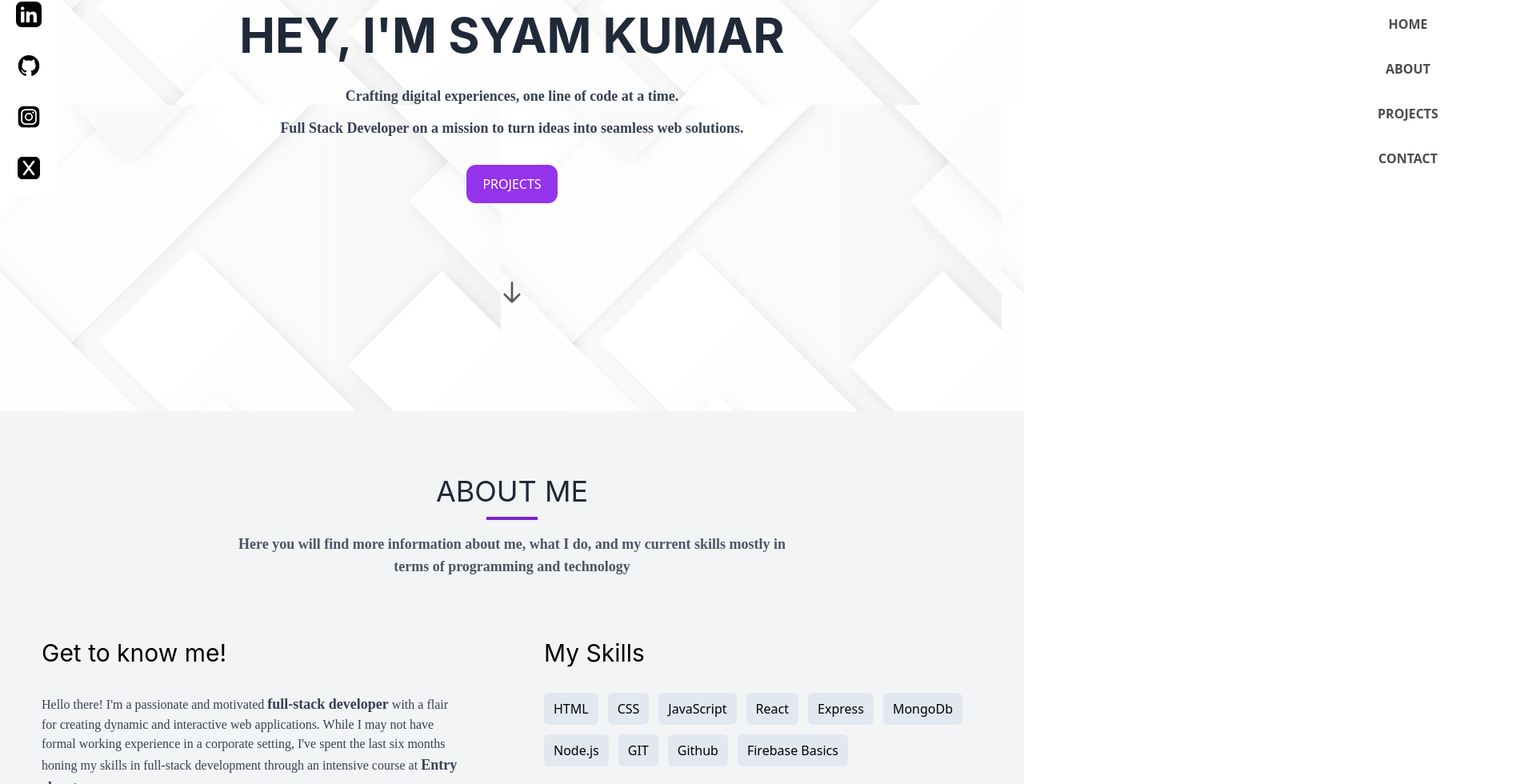
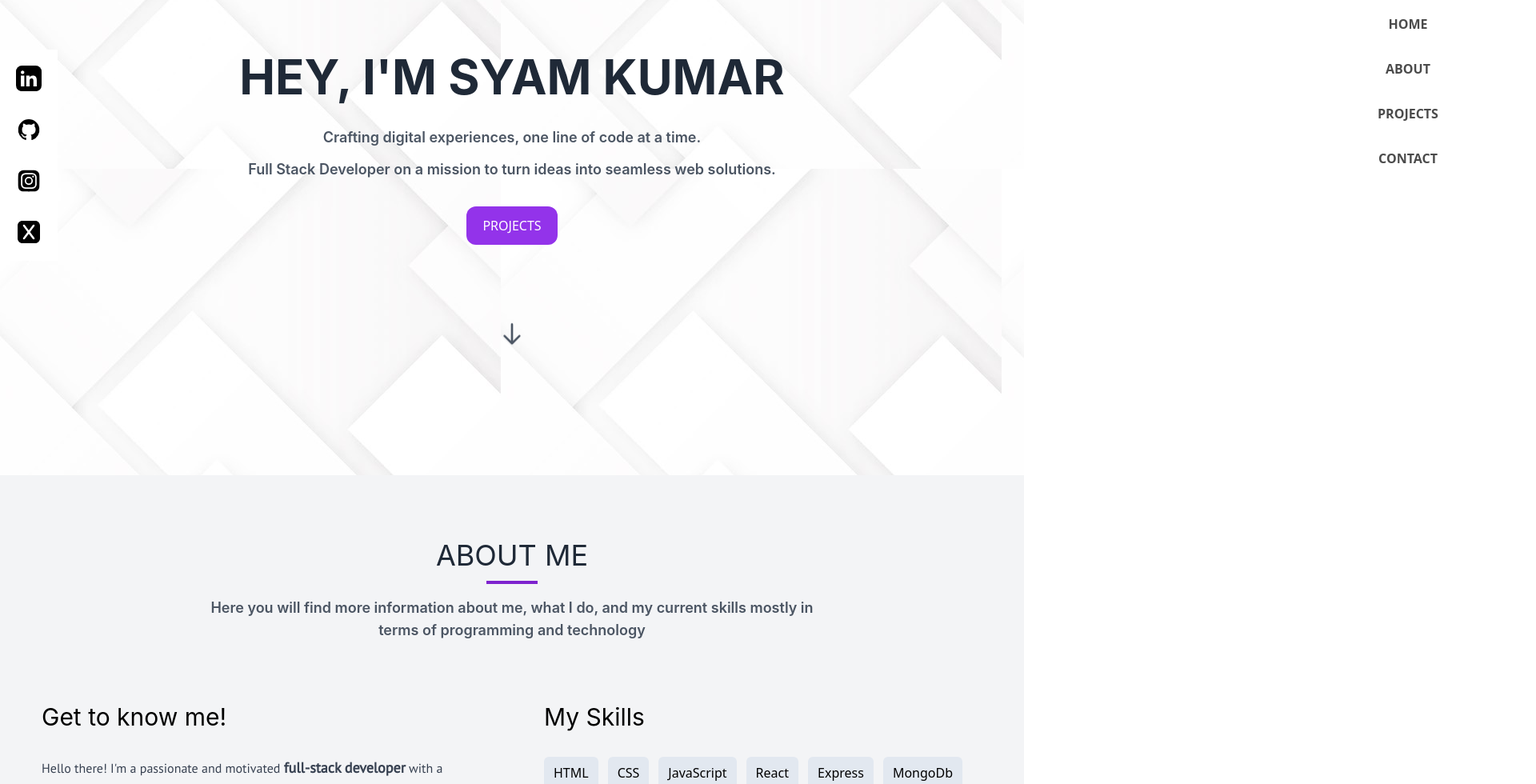
Before and after one commit to syamkumar6/my_web, a React (Vite) app: page / in a window 1280 px wide. Shown: the part 286-1266 px from the top of the page at 80% size, 1920 px wide, since content can reach past the window. Built offline with nearby package versions, Linux system fonts and the light colour scheme.

Commit message:
version change

```diff
--- a/index.html
+++ b/index.html
@@ -4,6 +4,9 @@
     <meta charset="UTF-8" />
     <link rel="icon" type="image/svg+xml" href="./src/assets/weblogo.png" />
     <meta name="viewport" content="width=device-width, initial-scale=1.0" />
+    <link rel="preconnect" href="https://fonts.googleapis.com">
+    <link rel="preconnect" href="https://fonts.gstatic.com" crossorigin>
+    <link href="https://fonts.googleapis.com/css2?family=PT+Sans&display=swap" rel="stylesheet">
     <title>Syam kumar</title>
   </head>
   <body>
--- a/src/App.jsx
+++ b/src/App.jsx
@@ -5,14 +5,16 @@ import Header from './Components/Header/Header'
 import Home from './Components/Home/Home'
 import Projects from './Components/Projects/Projects'
 import Contact from './Components/Contact/Contact'
+import Headroom from 'react-headroom';
 
 function App() {
 
 
   return (
     <>
+    <Headroom style={{ zIndex: 100 }}>
     <Header/>
-
+    </Headroom>
     <main>
       <Home/>
       <About/>
--- a/src/Components/About/About.jsx
+++ b/src/Components/About/About.jsx
@@ -39,7 +39,7 @@ function About() {
             ABOUT ME
             <p className="border-b-4 border-purple-700 border-full mt-3 w-16 place-self-center"></p>
         </h2>
-        <p className="text-center font-customFont2 text-lg text-gray-600 font-semibold">
+        <p className="text-center font-customFont1 text-lg text-gray-600 font-semibold">
           Here you will find more information about me, what I do, and my
           current skills mostly in <br className="hidden lg:block"/> terms of programming and technology
         </p>
--- a/src/Components/Contact/Contact.jsx
+++ b/src/Components/Contact/Contact.jsx
@@ -26,14 +26,14 @@ function Contact() {
   return (
     <div id='contacts'  onSubmit={sendEmail} className="flex flex-col items-center pt-8" style={{ backgroundImage: `url(${backgroundImage})` }} >
         <div className="flex flex-col items-center gap-8 mt-8 px-4">
-            <h3 className="text-4xl font-bold mt-8 text-gray-800 flex flex-col items-center">
+            <h3 className="text-4xl font-customFont1 mt-8 text-gray-800 flex flex-col items-center">
               CONTACT
               <p className="border-b-4 border-purple-700 border-full mt-3 w-16 place-self-center"></p>
             </h3>
-            <p className="text-center text-lg font-customFont2 font-semibold text-gray-600 mb-6">Feel free to Contact me by submitting the form below and I will get back to you as soon as <br className='hidden lg:block'/> possible</p>
+            <p className="text-center text-lg font-customFont1 font-semibold text-gray-600 mb-6">Feel free to Contact me by submitting the form below and I will get back to you as soon as <br className='hidden lg:block'/> possible</p>
         </div>
 
-            <form className="flex flex-col gap-4 w-1/2 bg-gray-100 p-8 rounded mb-8">
+            <form className="flex flex-col gap-4 lg:w-1/2 bg-gray-100 p-8 rounded mb-8">
                 <label htmlFor="name" className="font-semibold">Name</label>
                 <input type="text" id="name" placeholder="Enter Your Name" name='user_name' className="rounded px-3 py-4 outline-none"/>
 
--- a/src/Components/Header/Header.jsx
+++ b/src/Components/Header/Header.jsx
@@ -8,9 +8,10 @@ function Header() {
   return (
     <div className="relative">
       <div
-        className={`fixed top-0 right-0 w-3/4 h-full bg-white z-50 transition-all duration-300 ${
+        className={`fixed top-0 right-0 w-3/4 h-screen bg-white transition-all duration-300 ${
           drawerVisible ? "translate-x-0" : "translate-x-full"}`}>
         <button
+          style={{ zIndex: 100 }}
           onClick={() => {setDrawerVisible(false)}}
           className="w-12 absolute top-6 right-6">
           <img src={CloseIcon} alt="" className="" />
@@ -35,7 +36,7 @@ function Header() {
 
       </div>
 
-      <header className="w-screen flex justify-between items-center px-6 py-3 h-20 bg-white fixed shadow z-40">
+      <header className="w-screen flex justify-between items-center px-6 py-3 h-20 bg-white shadow z-40">
 
         <div className="flex items-center gap-2">
           <img
--- a/src/Components/Home/Home.jsx
+++ b/src/Components/Home/Home.jsx
@@ -17,7 +17,7 @@ function Home() {
   }
 
   return (
-    <div id="home" className="relative h-screen flex flex-col items-center justify-center pt-8" style={{ backgroundImage: `url(${backgroundImage})` }} >
+    <div id="home" className="relative h-screen flex flex-col items-center justify-center pt-8 animated-text" style={{ backgroundImage: `url(${backgroundImage})` }} >
 
       <div className="hidden lg:block absolute top-1/2 left-0 transform -translate-y-1/2">
         <div className="flex flex-col gap-4 bg-white border-slate-200 p-3">
@@ -38,15 +38,15 @@ function Home() {
 
       <div className="flex flex-col items-center justify-center mt-8 pt-8">
 
-        <h1 className="text-3xl lg:text-6xl font-bold mt-8 pt-8 font-customFont1 text-gray-800">
+        <h1 className="text-3xl lg:text-6xl font-bold mt-2  font-customFont1 text-gray-800">
           HEY, I&apos;M SYAM KUMAR
         </h1>
 
         <div className="mt-8 flex flex-col gap-3 items-center px-4">
-          <p className="font-customFont2 font-semibold text-lg text-gray-700">
+          <p className="font-customFont1 text-lg text-gray-600 font-semibold text-lg">
             Crafting digital experiences, one line of code at a time.
           </p>
-          <p className="font-customFont2 font-semibold text-lg text-gray-700">
+          <p className="font-customFont1 text-lg text-gray-600 font-semibold text-lg">
             Full Stack Developer on a mission to turn ideas into seamless web solutions.
           </p>
         </div>
--- a/src/Components/Projects/Projects.jsx
+++ b/src/Components/Projects/Projects.jsx
@@ -7,11 +7,11 @@ function Projects() {
   return (
     <div id="projects" className=" w-full bg-gray-100 py-8">
         <div className="col-span-2  p-4 flex flex-col justify-center items-center gap-4 mb-8">
-            <h5 className="text-4xl font-customFont1 text-gray-800 pt-8 flex flex-col items-center">
+            <h5 className="text-4xl font-customFont1 text-gray-800 pt-8 flex flex-col items-center animated-text">
                 PROJECTS
                 <p className="border-b-4 border-purple-700 border-full mt-3 w-16 place-self-center"></p>
             </h5>
-            <p className="text-center p-3 text-gray-700 font-semibold text-xl">A curated selection of self-initiated projects, including the creation of this portfolio website. <br /> Each project is a canvas where I experiment, learn, and evolve—fueling my journey to become a more skilled and versatile developer.</p>
+            <p className="text-center p-3 font-customFont1 text-lg text-gray-600 font-semibold">A curated selection of self-initiated projects, including the creation of this portfolio website. <br /> Each project is a canvas where I experiment, learn, and evolve—fueling my journey to become a more skilled and versatile developer.</p>
         </div>
         <div>
             <ul>
--- a/tailwind.config.js
+++ b/tailwind.config.js
@@ -10,7 +10,7 @@ export default {
     },
     fontFamily: {
       customFont1:['Inter','sans-serif'],
-      customFont2:['Poppins','sans-seri']
+      customFont2:['PT Sans','sans-seri']
     }
   },
   plugins: [],
```
Also changed, not shown: package.json (+1 -33 lines), 1 other file (tests, documents, lock files or other folders).
